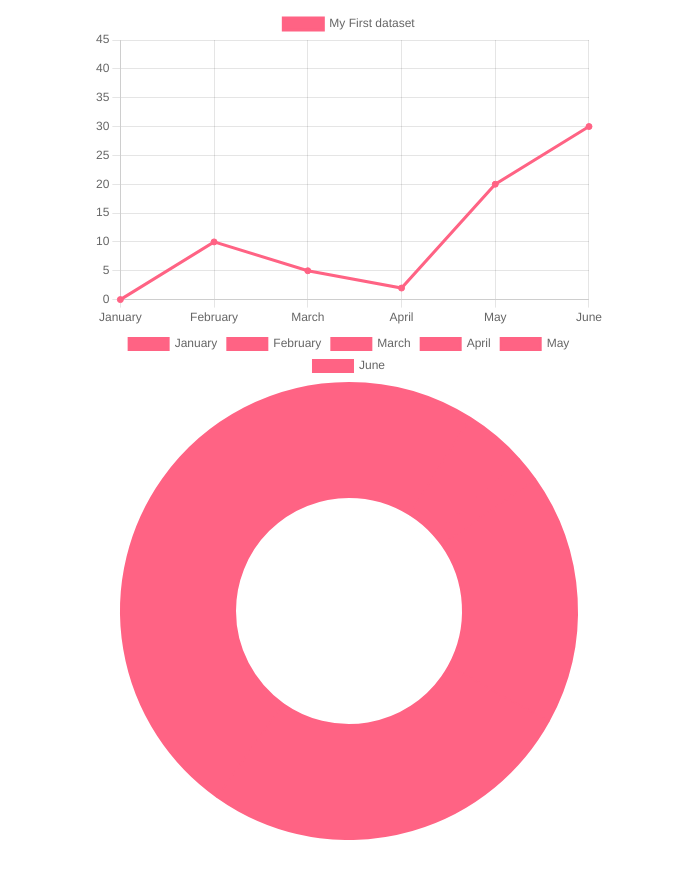
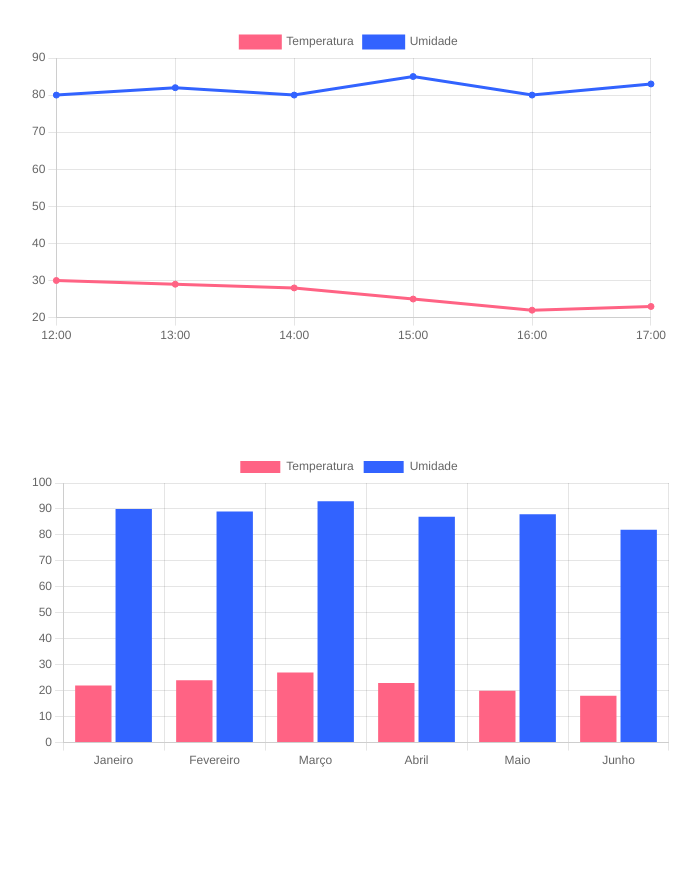
Before and after one commit to Guilherme-Tarifa-Vieira/CharJs, a plain HTML site: page index.html in a window 1280 px wide. Shown: the whole page, without its empty margins (291-991 px from the left). Before the commit the page ends 848 px from the top, so only its background shows below. Drawn offline with nearby package versions, Linux system fonts and the light colour scheme.

Commit message:
Gráficos com a biblioteca charJS

```diff
--- a/index.html
+++ b/index.html
@@ -4,31 +4,42 @@
     <meta charset="UTF-8" />
     <meta http-equiv="X-UA-Compatible" content="IE=edge" />
     <meta name="viewport" content="width=device-width, initial-scale=1.0" />
-    <title>Donuts</title>
+    <title>Atividade PI | Gráficos</title>
     <script src="https://cdn.jsdelivr.net/npm/chart.js"></script>
+    <link rel="stylesheet" href="style.css" />
   </head>
-  <body style="display: flex; align-items: center; justify-content: center">
-    <div>
-      <canvas
-        id="myChart"
-        style="position: relative; height: 40vh; width: 40vw"
-      ></canvas>
+  <body>
+    <div class="container">
+      <div>
+        <canvas
+          id="myChart"
+
+        ></canvas>
+      </div>
+      <div>
       <canvas
         id="myChart2"
-        style="position: relative; height: 40vh; width: 40vw"
+
       ></canvas>
     </div>
   </body>
   <script>
-    const labels = ['January', 'February', 'March', 'April', 'May', 'June']
+    // Gráfico em Linhas
+    const labels = ['12:00', '13:00', '14:00', '15:00', '16:00', '17:00']
     const data = {
       labels: labels,
       datasets: [
         {
-          label: 'My First dataset',
+          label: 'Temperatura',
           backgroundColor: 'rgb(255, 99, 132)',
           borderColor: 'rgb(255, 99, 132)',
-          data: [0, 10, 5, 2, 20, 30, 45]
+          data: [30, 29, 28, 25, 22, 23, 70, 80, 90]
+        },
+        {
+          label: 'Umidade',
+          backgroundColor: 'rgb(50, 99, 255)',
+          borderColor: 'rgb(50, 99, 255)',
+          data: [80, 82, 80, 85, 80, 83, 70, 80, 90]
         }
       ]
     }
@@ -38,9 +49,29 @@
       data: data,
       options: {}
     }
+
+    // Gráfico em Barras
+    const labels2 = ['Janeiro', 'Fevereiro', 'Março', 'Abril', 'Maio', 'Junho']
+    const data2 = {
+      labels: labels2,
+      datasets: [
+        {
+          label: 'Temperatura',
+          backgroundColor: 'rgb(255, 99, 132)',
+          borderColor: 'rgb((255, 99, 132)',
+          data: [22, 24, 27, 23, 20, 18, 70, 80, 90, 100]
+        },
+        {
+          label: 'Umidade',
+          backgroundColor: 'rgb(50, 99, 255)',
+          borderColor: 'rgb((50, 99, 255)',
+          data: [90, 89, 93, 87, 88, 82, 70, 80, 90, 100]
+        }
+      ]
+    }
     const config2 = {
-      type: 'doughnut',
-      data: data,
+      type: 'bar',
+      data: data2,
       options: {}
     }
   </script>
--- /dev/null
+++ b/style.css
@@ -0,0 +1,12 @@
+body {
+  margin: 0;
+  padding: 0;
+}
+
+.container div {
+  display: flex;
+  justify-content: center;
+  height: 50vh;
+  width: 50vw;
+  margin: 2% auto;
+}
```
